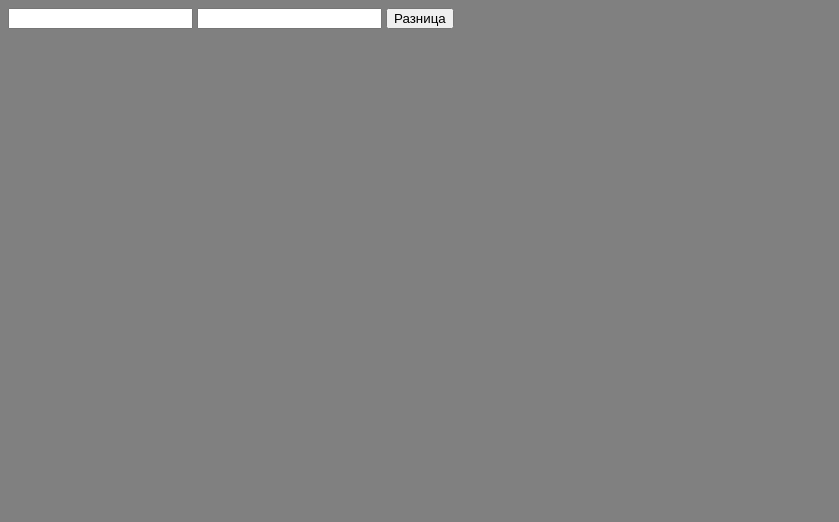
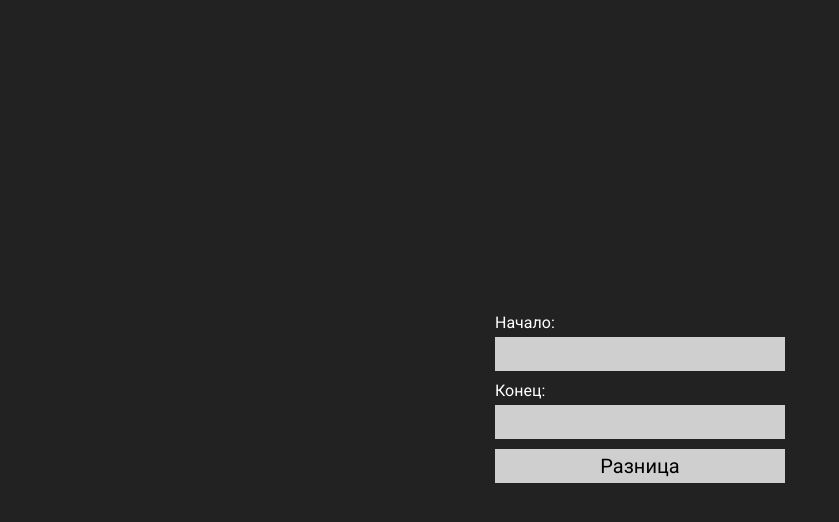
Before and after one commit to Sane404/timeCalc, a plain HTML site: page index.html in a window 1280 px wide. Shown: the whole page, without its empty margins (0-839 px from the left). Drawn offline with Linux system fonts and the light colour scheme.

Commit message:
Add files via upload

```diff
--- a/index.html
+++ b/index.html
@@ -5,16 +5,27 @@
     <meta charset="UTF-8">
     <meta http-equiv="X-UA-Compatible" content="IE=edge">
     <meta name="viewport" content="width=device-width, initial-scale=1.0">
-    <title>Document</title>
+    <title>Калькулятор времени</title>
     <link rel="stylesheet" href="style.css">
+    <link rel="preconnect" href="https://fonts.gstatic.com">
+    <link href="https://fonts.googleapis.com/css2?family=Roboto&display=swap" rel="stylesheet">
     <script src="app.js" defer></script>
 </head>
 
 <body>
-    <input type="text" class="start">
-    <input type="text" class="end">
-    <button class="calc">Разница</button>
-    <div class="output"></div>
+    <div class="wrap">
+        <div class="control">
+            <label for="s">Начало:</label>
+            <input type="text" class="start" id="s">
+        </div>
+        <div class="control">
+            <label for="e">Конец:</label>
+            <input type="text" class="end" id="e">
+        </div>
+        <button class="calc">Разница</button>
+        <div class="output"></div>
+    </div>
+
 </body>
 
 </html>
--- a/style.css
+++ b/style.css
@@ -1,3 +1,70 @@
+*{
+    margin: 0;
+    padding: 0;
+    box-sizing: border-box;
+    font-family: 'Roboto', sans-serif;
+}
+:root{
+    --main:rgb(207, 207, 207);
+}
 body{
-    background: gray;
+    background: #222;
+    height: 100vh;
+    width: 100%;
+    color:white;
+    display: flex;
+    justify-content: center;
+    align-items: center;
 }
+.wrap{
+    width:300px;
+    padding: 5px;
+}
+.control{
+
+}
+label{
+    display: block;
+    margin: 5px 0;
+}
+input{
+    width: 100%;
+    font-size: 20px;
+    margin-bottom: 5px;
+    padding: 5px;
+    background: var(--main);
+    border: none;
+}
+input:focus{
+    outline: red 1px solid;
+}
+button{
+    width: 100%;
+    border: none;
+    padding: 5px;
+    font-size: 20px;
+    margin-top: 5px;
+    cursor: pointer;
+    background: var(--main);
+    position: relative;
+    z-index: 1;
+}
+button::after{
+    content:'';
+    position: absolute;
+    width: 0%;
+    top:0;
+    left: 0;
+    height: 100%;
+    background: rgba(255, 0, 0, 0.486);
+    transition: width 1s;
+    z-index: -1;
+}
+button:hover::after{
+    width: 100%;
+}
+.output{
+    margin-top: 10px;
+    font-size: 20px;
+    text-align: center;
+}
```
